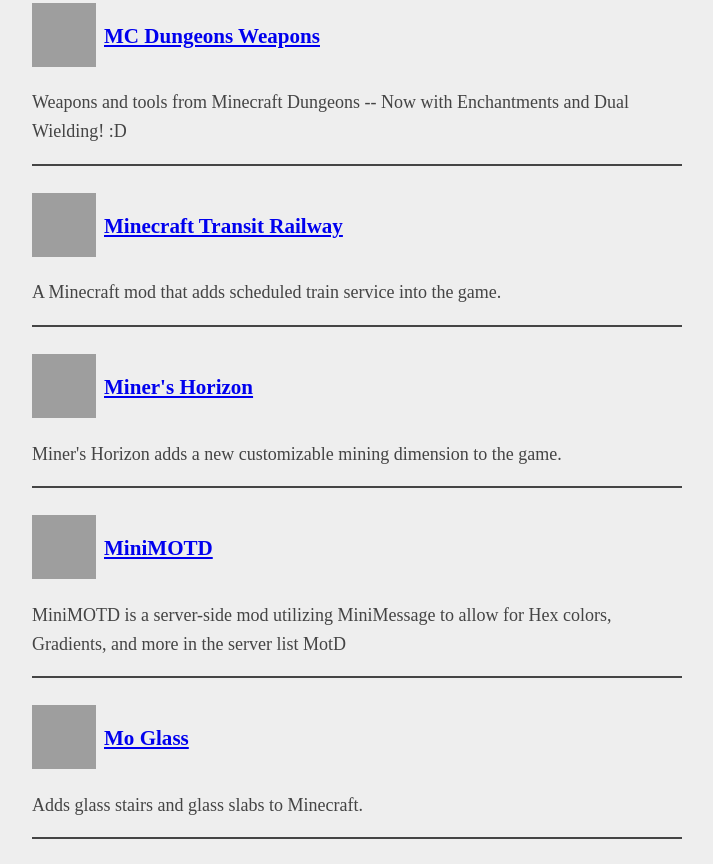
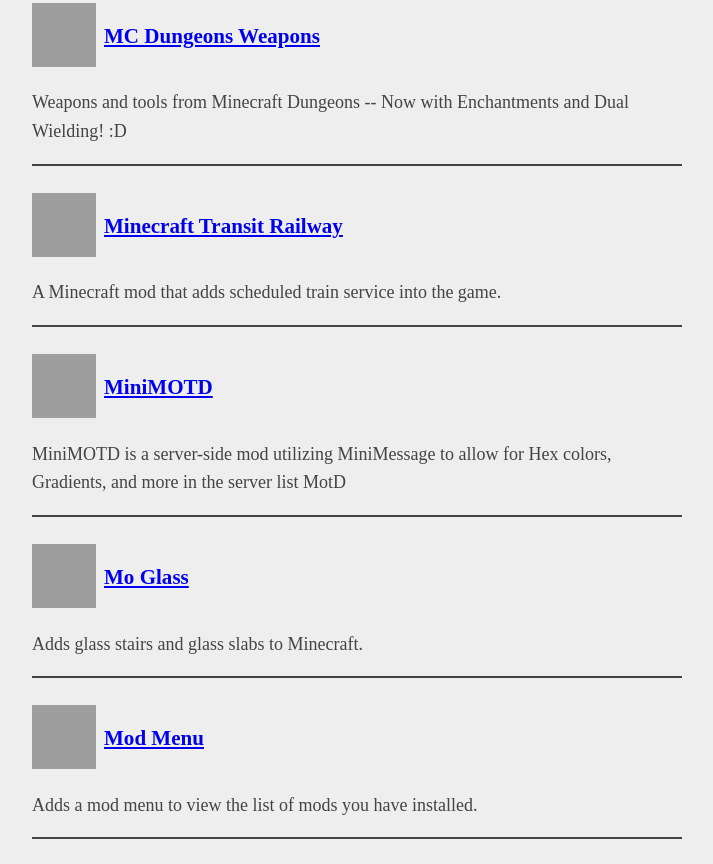
Before and after one commit to joecharamut/modpack-dist, a plain HTML site: page modlist.html in a window 1280 px wide. Shown: the part 11136-12000 px from the top of the page, without its empty margins (283-996 px from the left). Drawn offline with Linux system fonts and the light colour scheme; grey boxes are pictures that could not be loaded.

Commit message:
fix modlist

```diff
--- a/modlist.html
+++ b/modlist.html
@@ -740,16 +740,6 @@
                 <p class='mod_desc'>A Minecraft mod that adds scheduled train service into the game.</p>
             </div>
 
-            <div id=319826 class='mod'>
-                <a href='https://www.curseforge.com/minecraft/mc-mods/miners-horizon'>
-                    <div class='mod_header'>
-                        <img class='thumb' src='https://media.forgecdn.net/avatars/204/386/636939736513193467.png' alt='Miner's Horizon' />
-                        <h3 class='mod_name'>Miner's Horizon</h3>
-                    </div>
-                </a>
-                <p class='mod_desc'>Miner's Horizon adds a new customizable mining dimension to the game.</p>
-            </div>
-
             <div id=399892 class='mod'>
                 <a href='https://www.curseforge.com/minecraft/mc-mods/minimotd-fabric'>
                     <div class='mod_header'>
```
Also changed, not shown: 1 other file.
